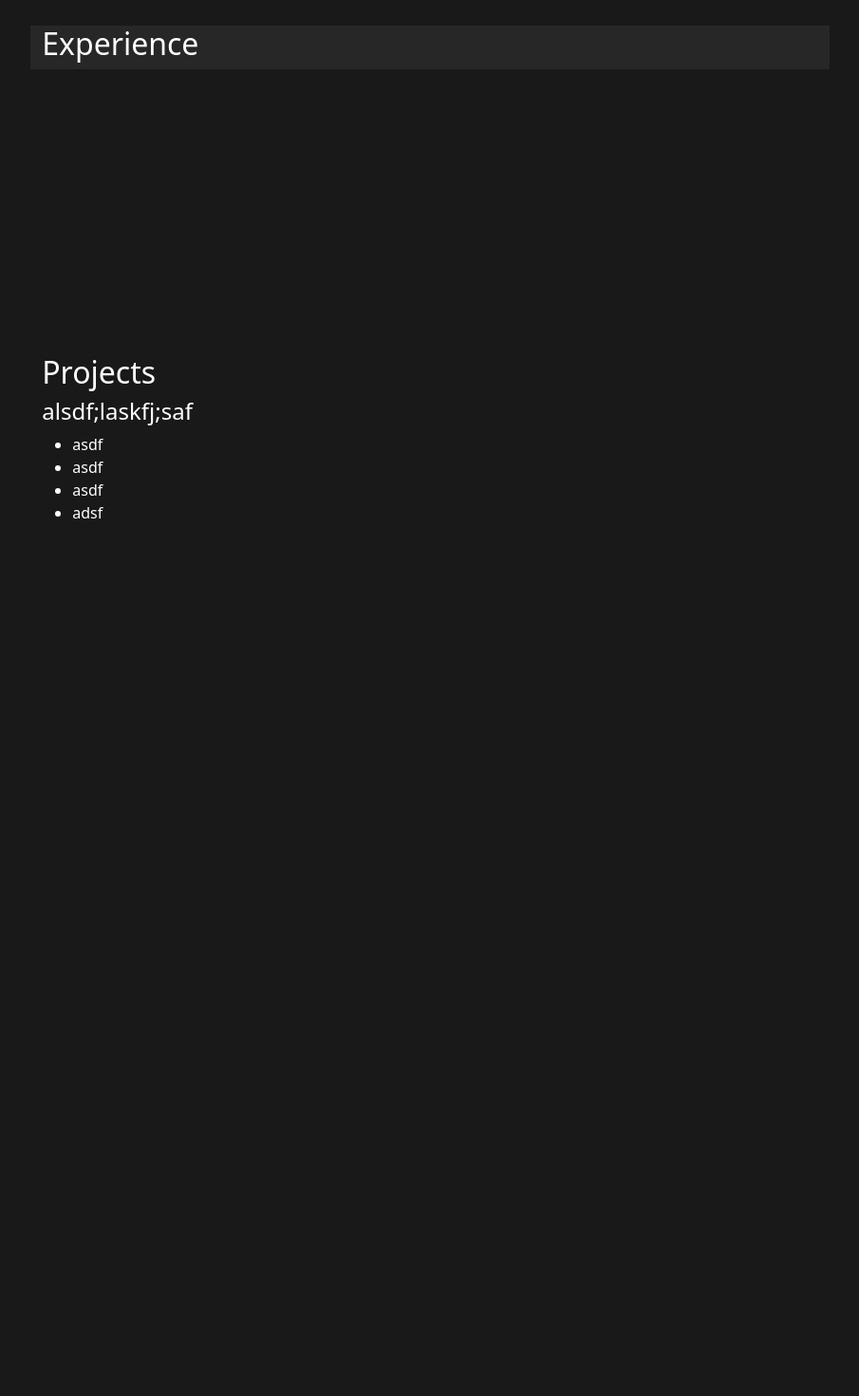
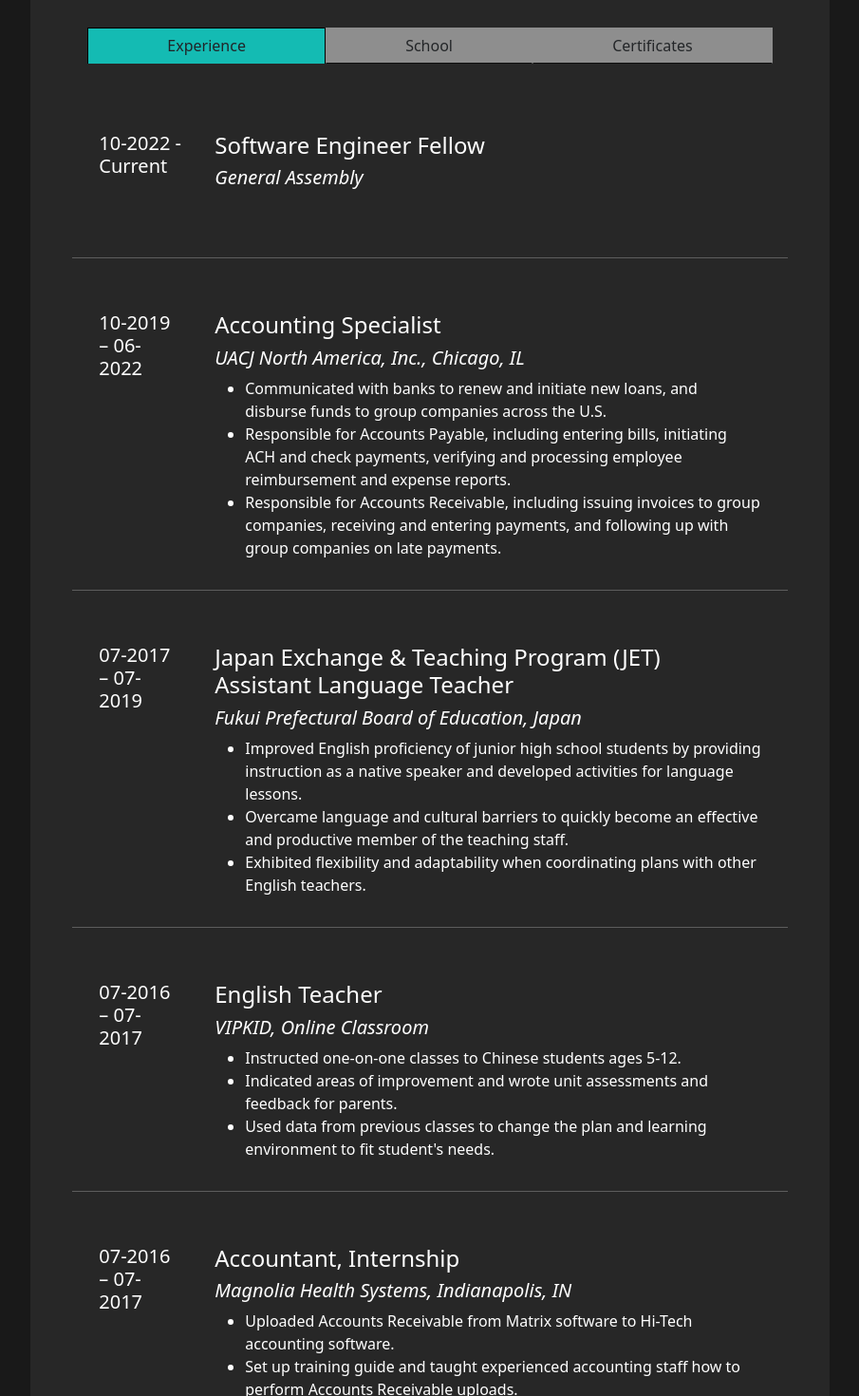
Before and after one commit to agrimes23/porfoliov2_frontend, a React (Create React App) app: page / in a window 1280 px wide. Shown: the part 1600-3070 px from the top of the page at 95% size, without its empty margins (187-1092 px from the left). Before the commit the page ends 2192 px from the top, so only its background shows below. Built offline with nearby package versions, Linux system fonts and the light colour scheme.

Commit message:
added work experience section with content. Fixed the tabs

```diff
--- a/package.json
+++ b/package.json
@@ -12,6 +12,7 @@
     "react-intersection-observer": "^9.4.1",
     "react-router-dom": "^6.7.0",
     "react-scripts": "5.0.1",
+    "styled-components": "^5.3.6",
     "web-vitals": "^2.1.4"
   },
   "scripts": {
--- a/src/components/Footer.js
+++ b/src/components/Footer.js
@@ -5,7 +5,7 @@ const Footer = () => {
 
     return (
         <>
-           <footer>
+           <footer className="footer">
                 <div>
                     <a>Github</a>
                     <a>Linked-In</a>
--- a/src/components/HomePage.js
+++ b/src/components/HomePage.js
@@ -2,6 +2,7 @@ import useState, { useDebugValue } from 'react'
 import AboutMe from './AboutMe';
 import NavBar from './NavBar';
 import Projects from './Projects';
+import Footer from './Footer'
 import WorkExperience from './WorkExperience'
 
 const HomePage = () => {
@@ -21,6 +22,7 @@ const HomePage = () => {
                 <AboutMe />
                 <WorkExperience />
                 <Projects />
+                <Footer/>
             </div>
             </div>
         </>
--- a/src/components/NavBar.js
+++ b/src/components/NavBar.js
@@ -8,7 +8,7 @@ const NavBar = () => {
             <div>
                 <div className="navbar-home d-flex row rounded w-25 p-5">
                     <a className="navbar-link nav-item nav-link m-2 px-2 rounded" href="#aboutme_section">About</a>
-                    <a className="navbar-link nav-item nav-link m-2 px-2 rounded" href="#">Experience</a>
+                    <a className="navbar-link nav-item nav-link m-2 px-2 rounded" href="#work_exp_section">Experience</a>
                     <a className="navbar-link nav-item nav-link m-2 px-2 rounded" href="#projects_section">Work</a>
                     <a className="navbar-link nav-item nav-link m-2 px-2 rounded" href="#">Contact</a>
                 </div>
@@ -26,7 +26,7 @@ const NavBar = () => {
                 <div className="collapse navbar-collapse col-md-6 d-flex justify-content-end px-5" id="navbarNavAltMarkup">
                     <div className="navbar-nav">
                         <a className="nav-item nav-link" href="#aboutme_section">About</a>
-                        <a className="nav-item nav-link" href="#">Experience</a>
+                        <a className="nav-item nav-link" href="#work_exp_section">Experience</a>
                         <a className="nav-item nav-link" href="#projects_section">Work</a>
                         <a className="nav-item nav-link" href="#">Contact</a>
                     </div>
--- a/src/components/WorkExperience.js
+++ b/src/components/WorkExperience.js
@@ -1,10 +1,36 @@
 import { useState, useEffect, useRef } from 'react'
 import { useInView } from 'react-intersection-observer'
+import styled from 'styled-components'
 
 const WorkExperience = () => {
 
     const [isVisible, setVisible] = useState(true);
     const domRef = useRef();
+
+    const tabHeaders = ["Experience", "School", "Certificates"]
+    const [active, setActive] = useState(tabHeaders[0])
+    const Button = styled.button`
+    /* Same as above */
+  `;
+
+  const ButtonToggle = styled(Button)`
+    opacity: 0.6;
+    background-color: lightgrey;
+    border-bottom: 1px black solid;
+    ${({ active }) =>
+      active &&
+      `
+      opacity: 1;
+      border-top: 1px black solid;
+      border-left: 1px black solid;
+      border-right: 1px black solid;
+      border-bottom: 0px;
+      background-color:  rgb(20, 187, 179);
+    `}
+  `;
+    const ButtonGroup = styled.div`
+    display: flex;
+    `;
 
     useEffect(() => {
       const observer = new IntersectionObserver(entries => {
@@ -18,8 +44,138 @@ const WorkExperience = () => {
     return (
         <>
             <div className={ isVisible ? "fadeInTop": ""}>
-                <div id="work_experience_section" ref={domRef} className="work-ex-page d-flex align-items-center row m-auto w-75">
-                        <h2>Experience</h2>
+
+                <div id="work_exp_section" ref={domRef} className="work-ex-page d-flex align-items-center row m-auto w-75 p-5 rounded">
+                <h1 className="py-4">Work Experience</h1>
+                  <div className="tab-row d-flex col">
+                    {tabHeaders.map((tab, key) => (
+                          <ButtonToggle
+                          className="btn rounded-0 flex-fill"
+                          key={key}
+                          active={active === tab}
+                          onClick={() => setActive(tab)}
+                          >
+                          {/* will need to make onClick an actual function with an if statement */}
+                          {tab}
+                          </ButtonToggle>
+                      ))}
+
+                  </div>
+                  <div className="p-2">
+                        <div className={ active === "Experience" ? "show-tab row" : "hide-tab"}>
+                          <div className="d-flex col py-5">
+                            <div className="p-3">
+                              <h5 className="work-dates">10-2022 - Current</h5>
+                            </div>
+                            <div className="p-3">
+                              <h4>Software Engineer Fellow</h4>
+                              <h5><em>General Assembly</em></h5>
+                            </div>
+                          </div>
+                          <hr/>
+                          <div className="d-flex col pt-4">
+                            <div className="p-3">
+                              <h5 className="work-dates">10-2019 – 06-2022</h5>
+                            </div>
+                            <div className="p-3">
+                              <h4>Accounting Specialist</h4>
+                              <h5><em>UACJ North America, Inc., Chicago, IL</em></h5>
+                              <ul>
+                                <li>Communicated with banks to renew and initiate new loans, and disburse funds to group companies across the U.S.</li>
+                                <li>Responsible for Accounts Payable, including entering bills, initiating ACH and check payments, verifying and processing employee reimbursement and expense reports.</li>
+                                <li>Responsible for Accounts Receivable, including issuing invoices to group companies, receiving and entering payments, and following up with group companies on late payments.</li>
+                              </ul>
+                            </div>
+                          </div>
+                          <hr/>
+                          <div className="d-flex col pt-4">
+                            <div className="p-3">
+                              <h5 className="work-dates">07-2017 – 07-2019</h5>
+                            </div>
+                            <div className="p-3">
+                              <h4>Japan Exchange & Teaching Program (JET) Assistant Language Teacher</h4>
+                              <h5><em>Fukui Prefectural Board of Education, Japan</em></h5>
+                              <ul>
+                                <li>Improved English proficiency of junior high school students by providing instruction as a native speaker and developed activities for language lessons.</li>
+                                <li>Overcame language and cultural barriers to quickly become an effective and productive member of the teaching staff.</li>
+                                <li>Exhibited flexibility and adaptability when coordinating plans with other English teachers.</li>
+                              </ul>
+                            </div>
+                          </div>
+                          <hr/>
+                          <div className="d-flex col pt-4">
+                            <div className="p-3">
+                              <h5 className="work-dates">07-2016 – 07-2017</h5>
+                            </div>
+                            <div className="p-3">
+                              <h4>English Teacher</h4>
+                              <h5><em>VIPKID, Online Classroom </em></h5>
+                              <ul>
+                                <li>Instructed one-on-one classes to Chinese students ages 5-12.</li>
+                                <li>Indicated areas of improvement and wrote unit assessments and feedback for parents.</li>
+                                <li>Used data from previous classes to change the plan and learning environment to fit student's needs.</li>
+                              </ul>
+                            </div>
+                          </div>
+                          <hr/>
+                          <div className="d-flex col pt-4">
+                            <div className="p-3">
+                              <h5 className="work-dates">07-2016 – 07-2017</h5>
+                            </div>
+                            <div className="p-3">
+                              <h4>Accountant, Internship </h4>
+                              <h5><em>Magnolia Health Systems, Indianapolis, IN</em></h5>
+                              <ul>
+                                <li>Uploaded Accounts Receivable from Matrix software to Hi-Tech accounting software.</li>
+                                <li>Set up training guide and taught experienced accounting staff how to perform Accounts Receivable uploads.</li>
+                                <li>Helped Accounts Payable department by entering invoices, cutting checks, and filing.</li>
+                                <li>Assisted Controller and Senior Accounting Manager with various account analysis and projects.</li>
+                                <li>Calculated and entered monthly recurring journal entries.</li>
+                              </ul>
+                            </div>
+                          </div>
+                        </div>
+                        <div className={ active === "School" ? "show-tab row" : "hide-tab"}>
+                          <div className="py-5">
+                            <div className="p-3">
+                              <h5>Software Engineering</h5>
+                              <h6><em>General Assembly</em></h6>
+                              <h6>10-2022 - 01-2023</h6>
+                            </div>
+                            <hr/>
+                            <div className="p-3">
+                              <h5>Bachelor of Arts: Linguistics & Spanish</h5>
+                              <h6><em>Purdue University - West Lafayette</em></h6>
+                              <h6>08-2011 - 05-2015</h6>
+                            </div>
+                          </div>
+                        </div>
+
+                        <div className={ active === "Certificates" ? "show-tab row" : "hide-tab"}>
+                          <div className="d-flex row text-center pt-4">
+                            <div className="p-3">
+                              <h5>N4 of Japanese Language Proficiency Test (JLPT)</h5>
+                              <h6 className="">07-2018</h6>
+                            </div>
+                            <hr />
+                            <div className="p-3">
+                              <h5>N3 of Japanese Language Proficiency Test (JLPT)</h5>
+                              <h6 className="">07-2019</h6>
+                            </div>
+                            <hr />
+                            <div className="p-3">
+                              <h5>TEFL Certificate - 170 hours</h5>
+                              <h6 className="">06-2016</h6>
+                            </div>
+                            <hr />
+                            <div className="p-3">
+                              <h5>JET Kizuna Ambassador Award</h5>
+                              <h6 className="">01-2018</h6>
+                            </div>
+                          </div>
+                          </div>
+                      </div>
+
                 </div>
             </div>
         </>
--- a/src/index.css
+++ b/src/index.css
@@ -134,13 +134,32 @@ h2.description-title {
 
 .project-page {
   position: relative;
-  top: 700px;
+  top: 450px;
 }
 
 /* ------------------- Work Experience ------------------- */
 
 .work-ex-page {
   position: relative;
-  top: 400px;
+  top: 250px;
   background-color: #272727;
 }
+
+.work-dates {
+  width: 90px !important;
+}
+/* ------------------------- Tabs ------------------------- */
+
+.show-tab {
+  display: flex;
+}
+
+.hide-tab {
+  display: none;
+}
+
+/* ------------------------- Footer ------------------------- */
+
+.footer {
+
+}
```
Also changed, not shown: 1 other file (tests, documents, lock files or other folders).
